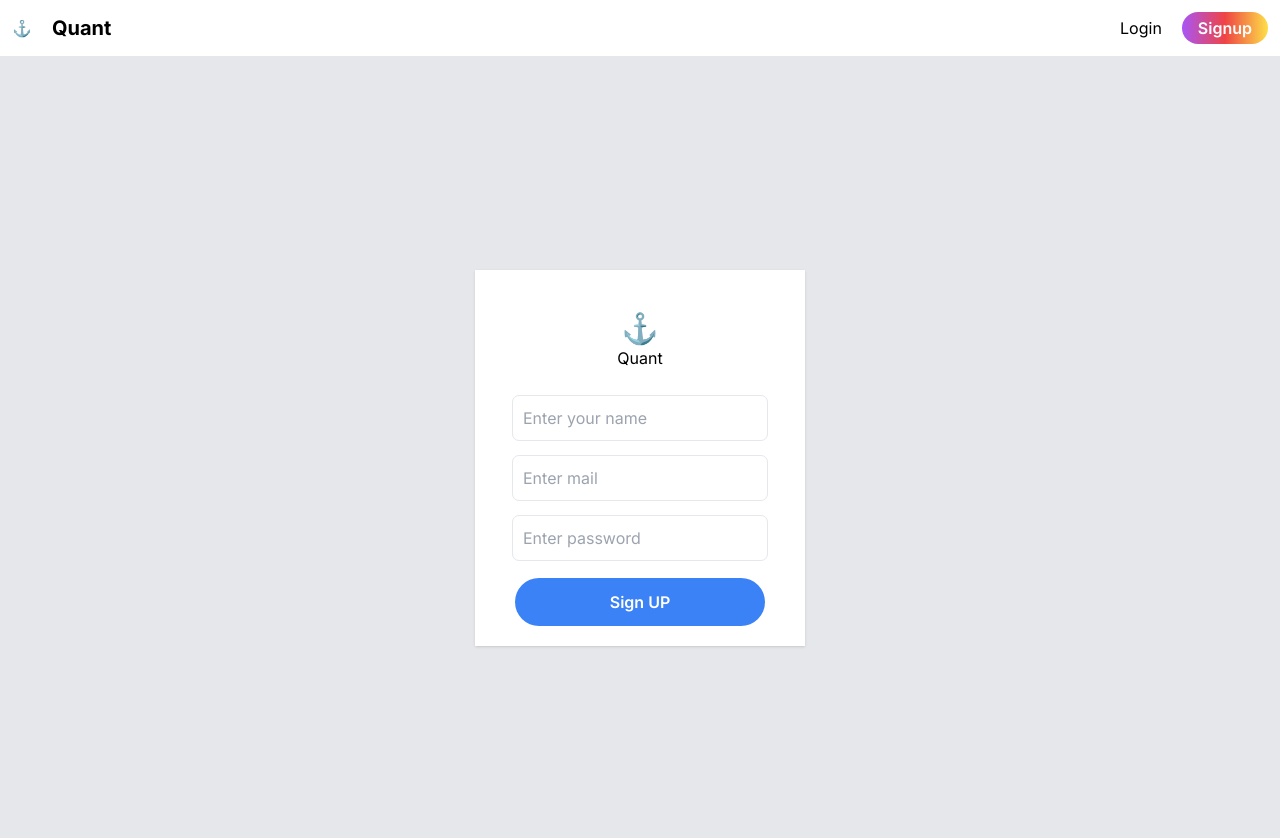
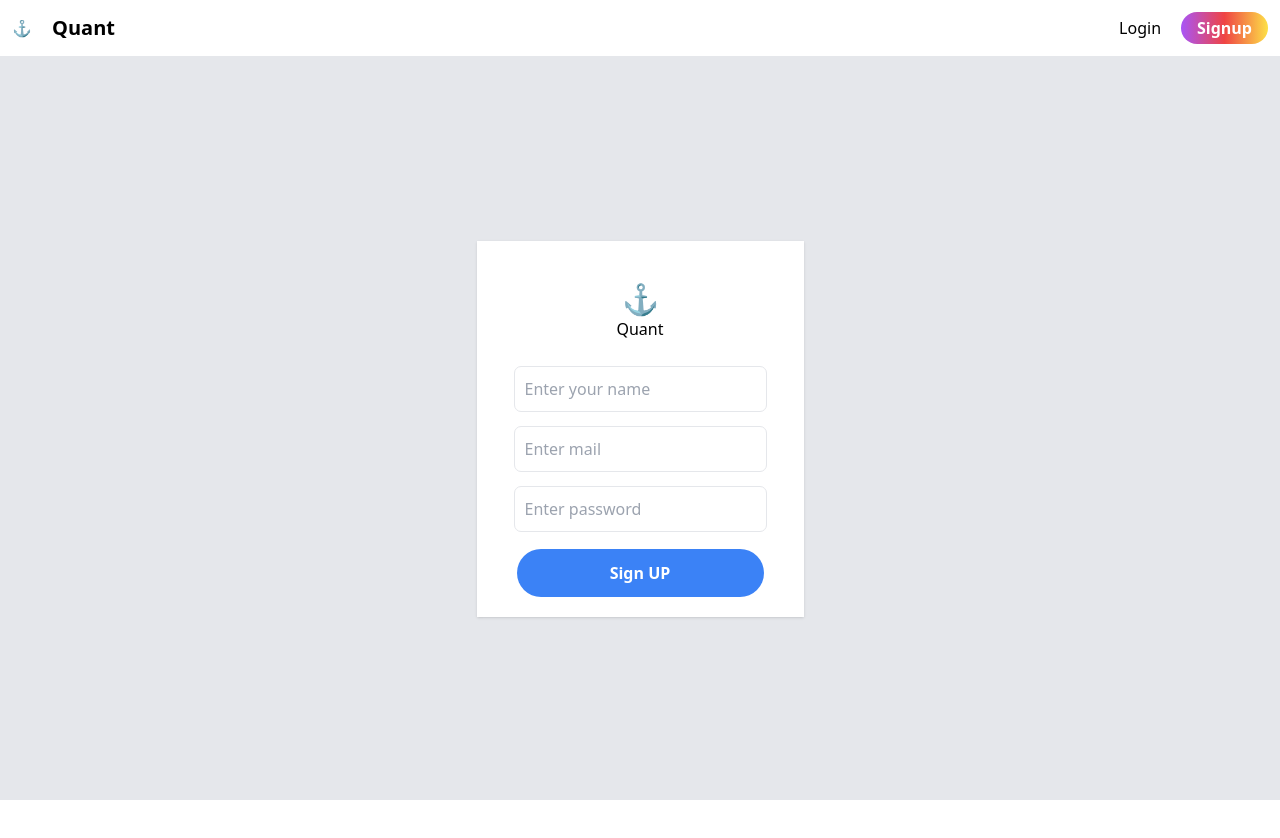
Before and after one commit to baramsivaramireddy/quant_frontend, a Next.js app: page /signup in a window 1280 px wide. Shown: the top 838 px of the page. After the commit the page ends 800 px from the top, so only its background shows below. Built offline with nearby package versions, Linux system fonts and the light colour scheme.

Commit message:
completed login signup

```diff
--- a/package.json
+++ b/package.json
@@ -9,6 +9,7 @@
     "lint": "next lint"
   },
   "dependencies": {
+    "axios": "^1.6.5",
     "next": "14.0.4",
     "react": "^18",
     "react-dom": "^18",
--- a/src/app/(user)/changepassword/page.jsx
+++ b/src/app/(user)/changepassword/page.jsx
@@ -2,7 +2,7 @@
 import ChangePassword from "@/components/Auth/Changepassword"
 const ChangePasswordPage = () =>{
     return (
-        <div className="flex justify-center items-center min-h-screen bg-gray-200">
+        <div className="flex justify-center items-center  bg-gray-200">
 
             <ChangePassword />
         </div>
--- a/src/app/(user)/forgotpassword/page.jsx
+++ b/src/app/(user)/forgotpassword/page.jsx
@@ -2,7 +2,7 @@ import ForgotPassword from "@/components/Auth/Forgotpassword"
 const ForgotpasswordPage = ()=>{
     return (
         <>
-            <div className="flex justify-center items-center min-h-screen bg-gray-200">
+            <div className="flex h-full justify-center items-center  bg-gray-200">
             <ForgotPassword />
             </div>
 
--- a/src/app/(user)/login/page.jsx
+++ b/src/app/(user)/login/page.jsx
@@ -1,14 +1,12 @@
+import Login from "@/components/Auth/Login";
+const LoginPage = () => {
+  return (
+    <>
+      <main className=" flex justify-center items-center   h-full  shadow bg-gray-200">
+        <Login />
+      </main>
+    </>
+  );
+};
 
-import Login from "@/components/Auth/Login"
-const LoginPage = () =>{
-    return (
-        <>
-            <main className="min-h-screen flex justify-center items-center shadow bg-gray-200">
-
-            <Login />
-            </main>
-        </>
-    )
-}
-
-export default LoginPage
+export default LoginPage;
--- a/src/app/(user)/signup/page.jsx
+++ b/src/app/(user)/signup/page.jsx
@@ -1,7 +1,7 @@
 import SignUp from "@/components/Auth/Signup";
 const SignupPage = () => {
   return (
-    <main className="flex justify-center items-center min-h-screen bg-gray-200">
+    <main className="flex justify-center items-center h-full bg-gray-200">
       <SignUp />
     </main>
   );
--- a/src/app/LayoutComponent.jsx
+++ b/src/app/LayoutComponent.jsx
@@ -2,14 +2,12 @@ import Header from "@/components/Header";
 
 const LayoutComponent = ({ children }) => {
   return (
-    <div>
-      <div>
+    <div className=" flex flex-col h-screen ">
+      <header >
         <Header />
-      </div>
+      </header>
 
-      <div>
-        {children}
-      </div>
+      <div className="flex-1">{children}</div>
     </div>
   );
 };
--- a/src/app/layout.js
+++ b/src/app/layout.js
@@ -1,7 +1,6 @@
-import { Inter } from "next/font/google";
+
 import "./globals.css";
 
-const inter = Inter({ subsets: ["latin"] });
 
 export const metadata = {
   title: "Quant",
@@ -13,7 +12,7 @@ import LayoutComponent from "./LayoutComponent";
 export default function RootLayout({ children }) {
   return (
     <html lang="en">
-      <body className={inter.className}>
+      <body  >
         <Providers>
           <LayoutComponent>{children}</LayoutComponent>
         </Providers>
--- a/src/components/Auth/Login.js
+++ b/src/components/Auth/Login.js
@@ -4,9 +4,8 @@ import { useForm } from "react-hook-form"
 import ErrorMessage from "@/components/ErrorMessage";
 import { useState } from "react";
 import toast from "react-hot-toast";
-
 import Link from "next/link";
-
+import axiosInstance from '@/utils/axiosInstance'
 
 const Login = () =>{
     const [IsSendingData, setIsSendingData] = useState(false)
@@ -14,6 +13,7 @@ const Login = () =>{
       register,
       handleSubmit,
       formState: { errors },
+      reset
     } = useForm({
       defaultValues:{
         email:'',
@@ -24,14 +24,27 @@ const Login = () =>{
     const onSubmit = async (values) =>{
       setIsSendingData(true)
 
+        // converting email to smallcase
+        values.email = values.email.toLowerCase()
+
         try{
+            let response = await axiosInstance.post('/api/user/login',values)
 
-          await new Promise((resolve,reject) =>{
-
-
-            setTimeout(() =>{ resolve()} , 3000)
-          })
-          toast.success('loged in')
+            if (response.status == 200) {
+              // redirect user
+              toast.success('loged in ')
+            }
+            else if (response.status == 401){
+              toast.error('password invalid')
+              reset()
+            }
+            else if (response.status ==   404){
+              toast.error('user does not exist')
+              reset()
+            }
+            else {
+              toast.error("Internal server error")
+            }
         }
         catch(err){
           toast.error('something went wrong')
--- a/src/components/Auth/Signup.js
+++ b/src/components/Auth/Signup.js
@@ -4,12 +4,14 @@ import { useForm } from "react-hook-form"
 import ErrorMessage from "@/components/ErrorMessage";
 import { useState } from "react";
 import toast from "react-hot-toast";
+import axiosInstance from '@/utils/axiosInstance'
 const SignUp = () => {
    const [IsSendingData, setIsSendingData] = useState(false)
   const {
     register,
     handleSubmit,
     formState: { errors },
+    reset
   } = useForm({
     defaultValues:{
       email:'',
@@ -22,13 +24,25 @@ const SignUp = () => {
     setIsSendingData(true)
 
       try{
+        // converting email to lowercase
+        values.email = values.email.toLowerCase()
 
-        await new Promise((resolve,reject) =>{
+        let response = await axiosInstance.post('/api/user/signup',values)
 
+        if (response.status == 201) {
+          // redirect user
+          toast.success('created account successfully')
+        }
+        else if (response.status == 409){
+          toast.error('email already exist .')
+          reset()
+        }
 
-          setTimeout(() =>{ resolve()} , 3000)
-        })
-        toast.success('created account successfully')
+        else {
+          toast.error("Internal server error")
+          reset()
+        }
+
       }
       catch(err){
         toast.error('something went wrong')
--- /dev/null
+++ b/src/utils/axiosInstance.js
@@ -0,0 +1,14 @@
+import axios from "axios"
+
+const instance = axios.create({
+    baseURL:process.env.NEXT_PUBLIC_API,
+
+    headers:{
+        'Content-Type':'application/json'
+    },
+    validateStatus: function (status) {
+        return status >= 200 && status <=500
+    }
+})
+
+export default instance
```
Also changed, not shown: 1 other file (tests, documents, lock files or other folders).
